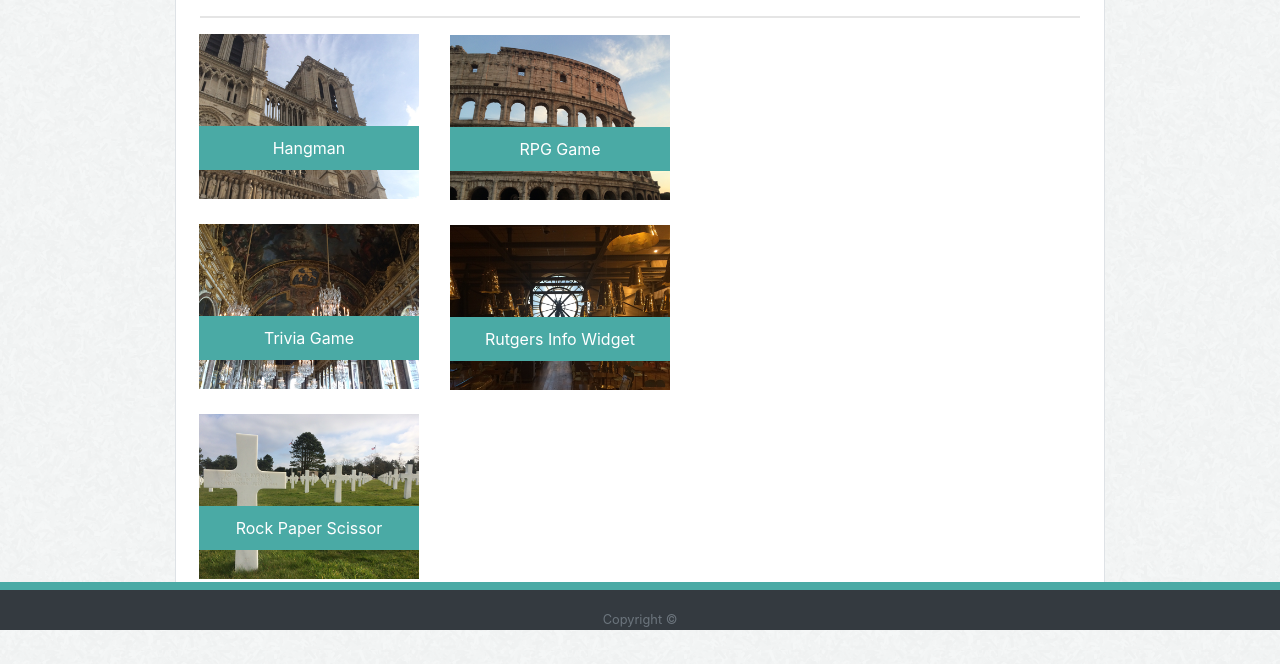
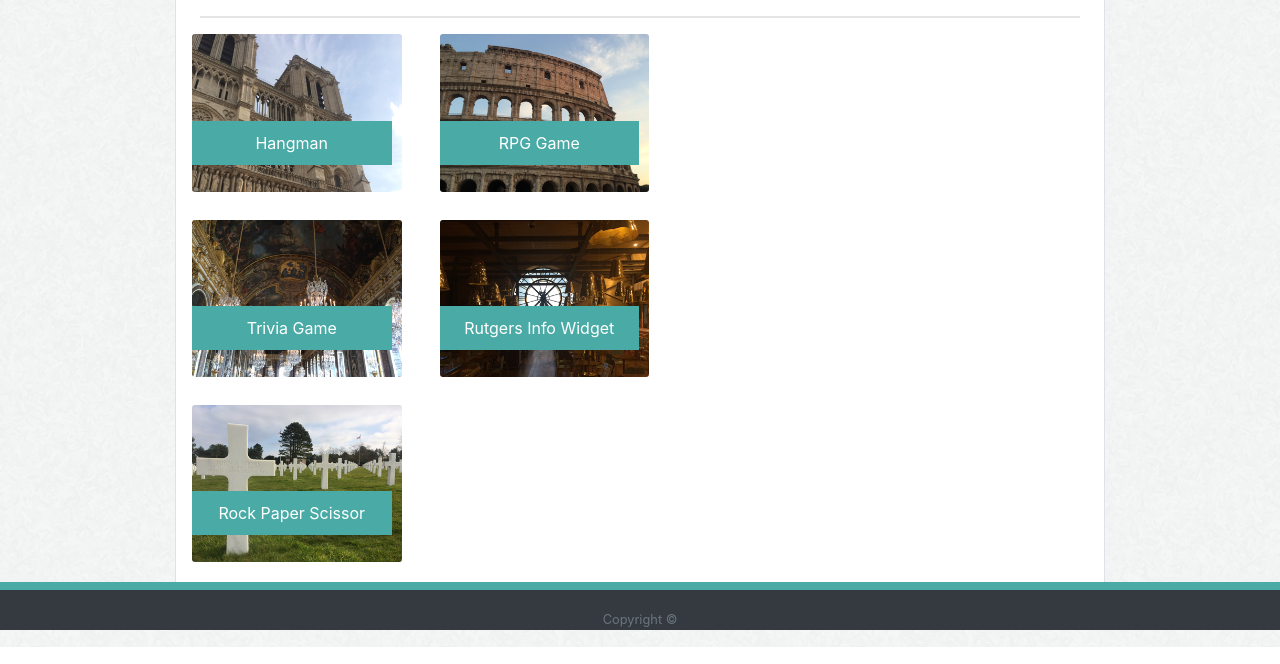
Before and after one commit to aschlegel09/Bootstrap-Portfolio, a plain HTML site: page portfolio.html in a window 1280 px wide. Shown: the part 170-834 px from the top of the page. Drawn offline with nearby package versions, Linux system fonts and the light colour scheme.

Commit message:
final commit

```diff
--- a/portfolio.html
+++ b/portfolio.html
@@ -8,7 +8,7 @@
     <link rel="stylesheet" href="https://stackpath.bootstrapcdn.com/bootstrap/4.1.3/css/bootstrap.min.css" integrity="sha384-MCw98/SFnGE8fJT3GXwEOngsV7Zt27NXFoaoApmYm81iuXoPkFOJwJ8ERdknLPMO"
         crossorigin="anonymous">
     <link rel="stylesheet" type="text/css" href="style.css">
-    <title>My Portfolio</title>
+    <title>Bootstrap Portfolio</title>
 </head>
 
 <body>
@@ -49,52 +49,62 @@
             <!-- <div class="mt-3 row"> COMMENTED OUT FOR SUB COLUMNS
                 IMPROVES RESPONSIVENESS-->
             <div class="row">
-                <div class="col-md-10">
-                    <div class="col-sm-4">
-                        <img class="float-left ml-2 img-responsive" width="220px" src="assets/images/port1.png">
-                        <div class="card-img-overlay text-white">
-                            <p class="card-text text-center" id="tealdiv" style="margin-top: 33.33%;margin-left: 3px; padding-top: 10px; padding-bottom: 10px">Hangman</p>
+                <!-- <div class="col-lg-10 col-sm-offset-2"> -->
+                <div class="ml-2 col-lg-3 col-sm-4  col-md-6">
+                    <img class="card-img float-left ml-2 mb-1 img-responsive mw-100" src="assets/images/port1.png">
+                    <div class="w-100 card-img-overlay position-absolute ">
+                        <p class=" text-center" id="tealdiv" style="margin-top: 33.33%;margin-left: 3px; width: 100%; padding-top: 10px; padding-bottom: 10px">
+                            <a class="text-white" href="#" style="text-decoration: none">Hangman</a>
+                        </p>
                     </div>
                 </div>
-                    <div class="card no-border col-sm-4">
-                        <img class="float-left ml-3 img-responsive" width="220px" src="assets/images/port2.png">
+                <div class="no-border col-lg-3 col-sm-4 col-md-6 ">
+                    <img class="card-img float-left ml-3 img-responsive mw-100" src="assets/images/port2.png">
 
-                        <div class="card-img-overlay text-white">
-                            <p class="card-text text-center" id="tealdiv3" style="margin-top: 33.33%; margin-left: 11px; padding-top: 10px; padding-bottom: 10px">RPG Game</p>
+                    <div class="w-100 card-img-overlay position-absolute">
+                        <p class=" text-center" id="tealdiv3" style="margin-top: 33.33%; margin-left: 11px;  width: 100%; padding-top: 10px; padding-bottom: 10px">
+                            <a class="text-white" href="#" style="text-decoration: none">RPG Game</a>
+                        </p>
                     </div>
                 </div>
 
-                    <!-- </div> -->
+            </div>
             <br>
             <!-- <div class="mt-3 row"> -->
-                    <!-- <div class="col-md-12"> -->
-                    <div class="col-sm-4">
-                        <img class="float-left ml-2 img-responsive" width="220px" src="assets/images/port3.png">
+            <div class="row">
+                <div class="ml-2 col-lg-3 col-sm-4 col-md-6 ">
+                    <img class="card-img float-left ml-2 mb-1 img-responsive mw-100" src="assets/images/port3.png">
 
-                        <div class="card-img-overlay text-white">
-                            <p class="card-text text-center" id="tealdiv4" style="margin-top: 33.33%;margin-left: 3px; padding-top: 10px; padding-bottom: 10px">Trivia Game</p>
+                    <div class="w-100 card-img-overlay position-absolute ">
+                        <p class=" text-center" id="tealdiv4" style="margin-top: 33.33%;margin-left: 3px; width: 100%; padding-top: 10px; padding-bottom: 10px">
+                            <a class="text-white" href="#" style="text-decoration: none">Trivia Game</a>
+                        </p>
                     </div>
                 </div>
-                    <div class="card no-border col-sm-4">
-                        <img class="float-left ml-3 img-responsive" width="220px" src="assets/images/port4.png">
+                <div class=" no-border col-lg-3 col-sm-4 col-md-6 ">
+                    <img class="card-img float-left ml-3 img-responsive mw-100" src="assets/images/port4.png">
 
-                        <div class="card-img-overlay text-white position-absolute ">
-                            <p class="card-text text-center" id="tealdiv2" style="margin-top: 33.33%;margin-left: 11px; padding-top: 10px; padding-bottom: 10px">Rutgers Info Widget</p>
+                    <div class="w-100 card-img-overlay position-absolute ">
+                        <p class=" text-center" id="tealdiv" style="margin-top: 33.33%;margin-left: 11px; width: 100%; padding-top: 10px; padding-bottom: 10px">
+                            <a class="text-white" href="#" style="text-decoration: none">Rutgers Info Widget</a>
+                        </p>
+                    </div>
                 </div>
             </div>
             <!-- </div> -->
-                    <!-- </div> -->
             <br>
-                    <!-- <div class="mt-3 row"> -->
+            <div class="row">
                 <!-- <div class="col-md-12"> -->
-                    <div class="col-md-4">
-                        <img class="float-left ml-2 img-responsive" width="220px" src="assets/images/port5.png">
+                <div class=" ml-2 col-lg-3 col-sm-4 col-md-6 ">
+                    <img class="card-img float-left ml-2 img-responsive mw-100" src="assets/images/port5.png">
 
-                        <div class="card-img-overlay text-white">
-                            <p class="card-text text-center" id="tealdiv1" style="margin-top: 33.33%; margin-left: 3px; padding-top: 10px; padding-bottom: 10px">Rock Paper Scissor</p>
+                    <div class="w-100 card-img-overlay position-absolute ">
+                        <p class=" text-center" id="tealdiv1" style="margin-top: 33.33%; margin-left: 3px; width: 100%; padding-top: 10px; padding-bottom: 10px">
+                            <a class="text-white" href="#" style="text-decoration: none">Rock Paper Scissor</a>
+                        </p>
                     </div>
                 </div>
-                    <!-- </div> -->
+            </div>
             <!-- </div> -->
         </div>
     </div>
--- a/style.css
+++ b/style.css
@@ -23,25 +23,25 @@ body {
 
 #tealdiv {
     background-color: #4aaaa5;
-    width: 220px;
+    /* width: 220px; */
 }
 #tealdiv1 {
     background-color: #4aaaa5;
-    width: 220px;
+    /* width: 220px; */
 }
 
 #tealdiv2 {
     background-color: #4aaaa5;
-    width: 220px;
+    /* width: 220px; */
 }
 #tealdiv3 {
     background-color: #4aaaa5;
-    width: 220px;
+    /* width: 220px; */
 }
 
 #tealdiv4 {
     background-color: #4aaaa5;
-    width: 220px;
+    /* width: 220px; */
 }
 
 #no-ptb {
@@ -106,7 +106,15 @@ hr {
     .navbar-nav {
         float: none;
     }
+    .card-img-overlay {
+		width: 50%;
 
+	}
+
+	/* .row {
+		width: 500px;
+		margin: 0 auto;
+	} */
 }
 
 /*works for header row*/
```
Also changed, not shown: contact.html (+2 -2 lines), index.html (+1 -1 lines). Lines whose indentation alone changed are shown as unchanged.
